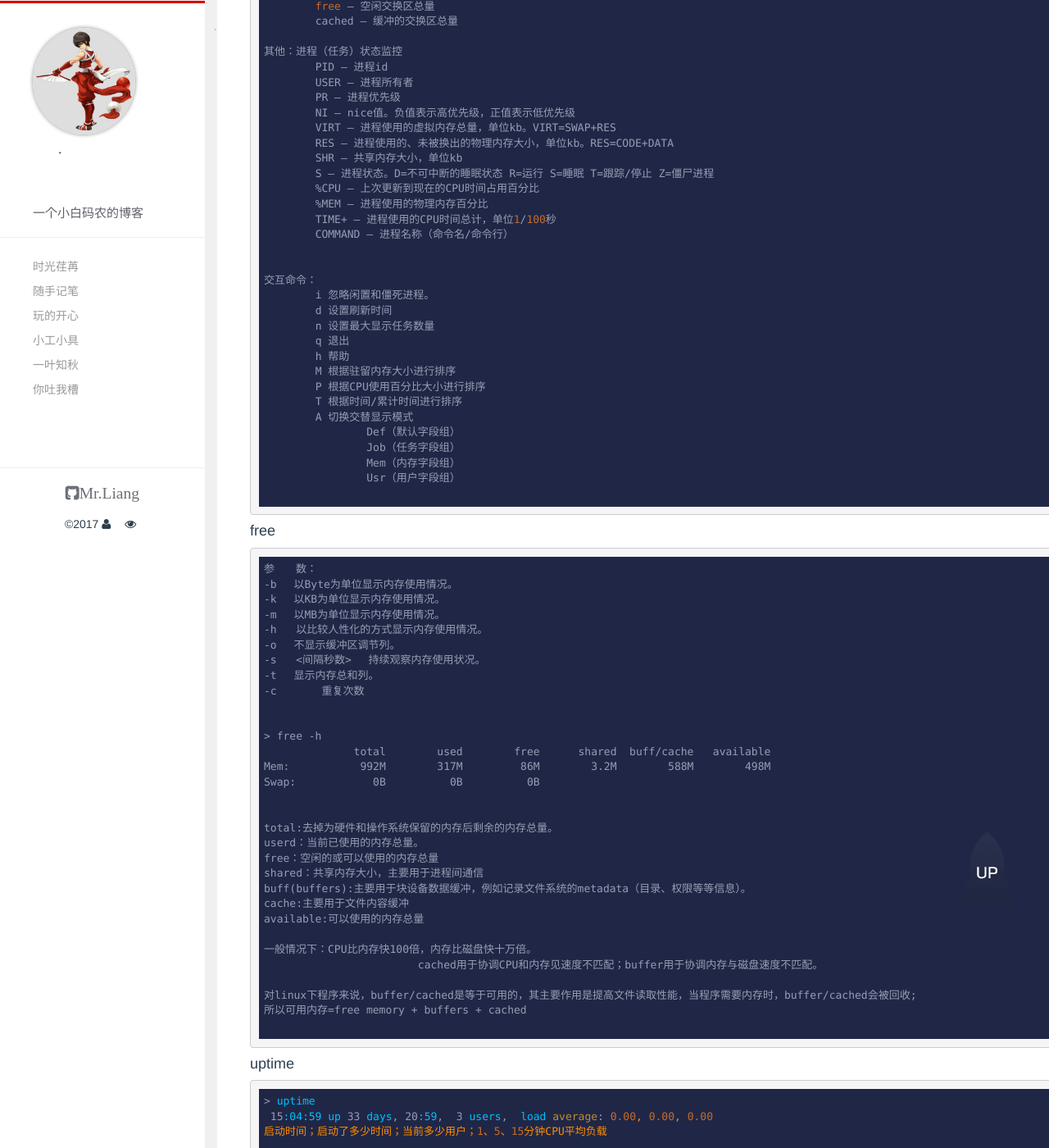
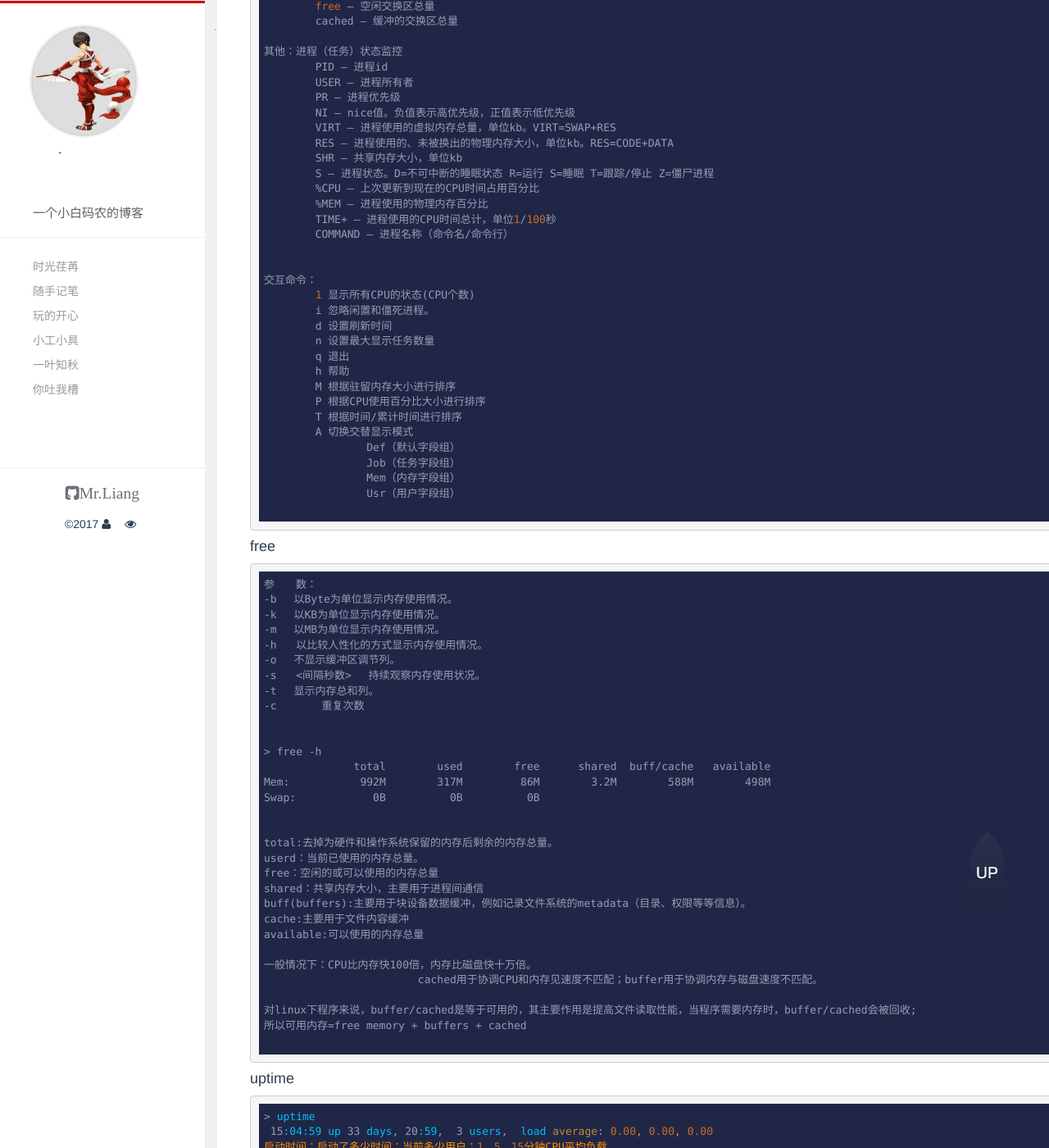
Before and after one commit to liangrengongzuoshi/liangzai.pub, a Jekyll site: the page built from _posts/2017-05-26-linux.md, in a window 1280 px wide and 1400 px high, scrolled down 9042 px. Shown: the whole window at 82% size. Built offline with Jekyll 4.4.1, drawn with Linux system fonts in a browser that asks for light colours; comment, search, counter and statistics services are not loaded; some of the changed text lies outside the part shown.

Commit message:
load average

```diff
--- a/_posts/2017-05-26-linux.md
+++ b/_posts/2017-05-26-linux.md
@@ -500,6 +500,7 @@ iotop（选项）
 
 
 交互命令：
+	1 显示所有CPU的状态(CPU个数)
 	i 忽略闲置和僵死进程。
 	d 设置刷新时间
 	n 设置最大显示任务数量
@@ -559,6 +560,10 @@ available:可以使用的内存总量
 load average平均负载安全值为：N*0.7 （N为cpu核心数）
 
 查看cpu核数等
+1.grep 'model name' /proc/cpuinfo |wc -l
+
+2.top 下按1，会显示每个CPU的使用状况，即可以看到CPU核数
+
 cat /proc/cpuinfo
 	siblings:单个cpu逻辑物理核数
 	cpu cores:该逻辑核所处cpu的物理核数
```
